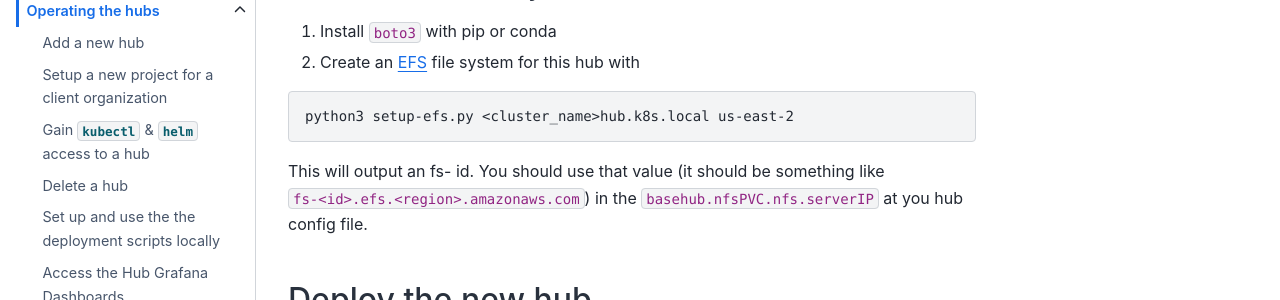
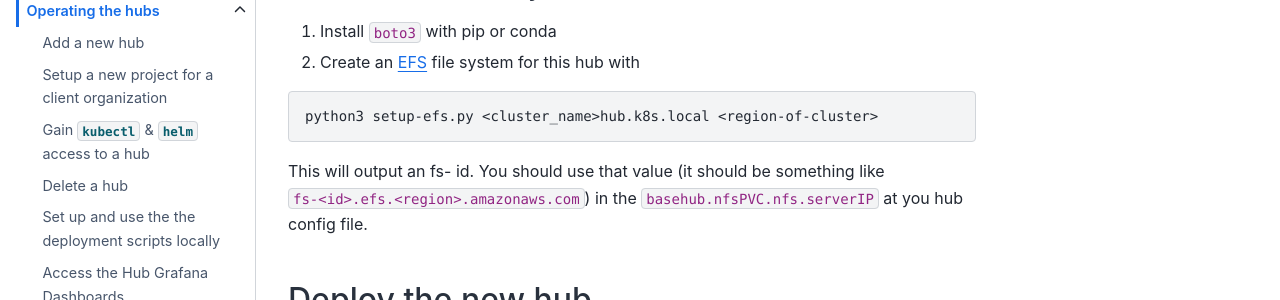
Before and after one commit to 2i2c-org/infrastructure, a Sphinx documentation site: the page built from docs/howto/operate/add-aws-hub.md, in a window 1280 px wide and 900 px high, scrolled down 3189 px. Shown: the part 152-452 px from the top of the window. Built offline with Sphinx 7.4.7 and the Sphinx Book theme 1.1.4, drawn with Linux system fonts in a browser that asks for light colours.

Commit message:
Avoid using specific regions
This is a "templated" command, then it should not contain specific names nor regions.

Co-authored-by: Yuvi Panda <yuvipanda@gmail.com>

````diff
--- a/docs/howto/operate/add-aws-hub.md
+++ b/docs/howto/operate/add-aws-hub.md
@@ -145,7 +145,7 @@ kubectl -n kube-system patch deployment kube-dns-autoscaler --type json --patch
 2. Create an [EFS](https://aws.amazon.com/efs/) file system for this hub with
 
 ```bash
-python3 setup-efs.py <cluster_name>hub.k8s.local us-east-2
+python3 setup-efs.py <cluster_name>hub.k8s.local <region-of-cluster>
 ```
 
 This will output an fs-<xxxxxxxx> id. You should use that value
````
